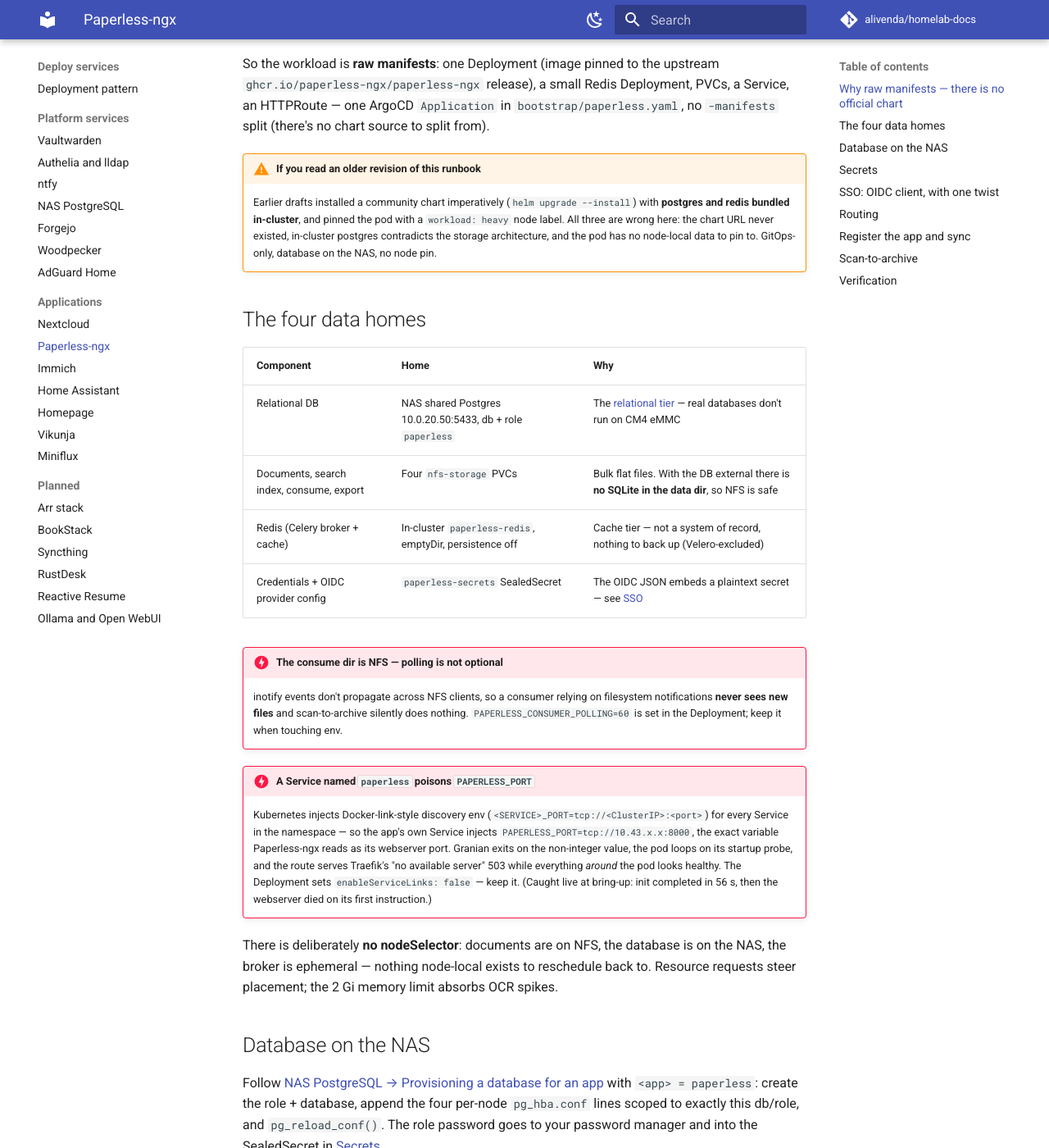
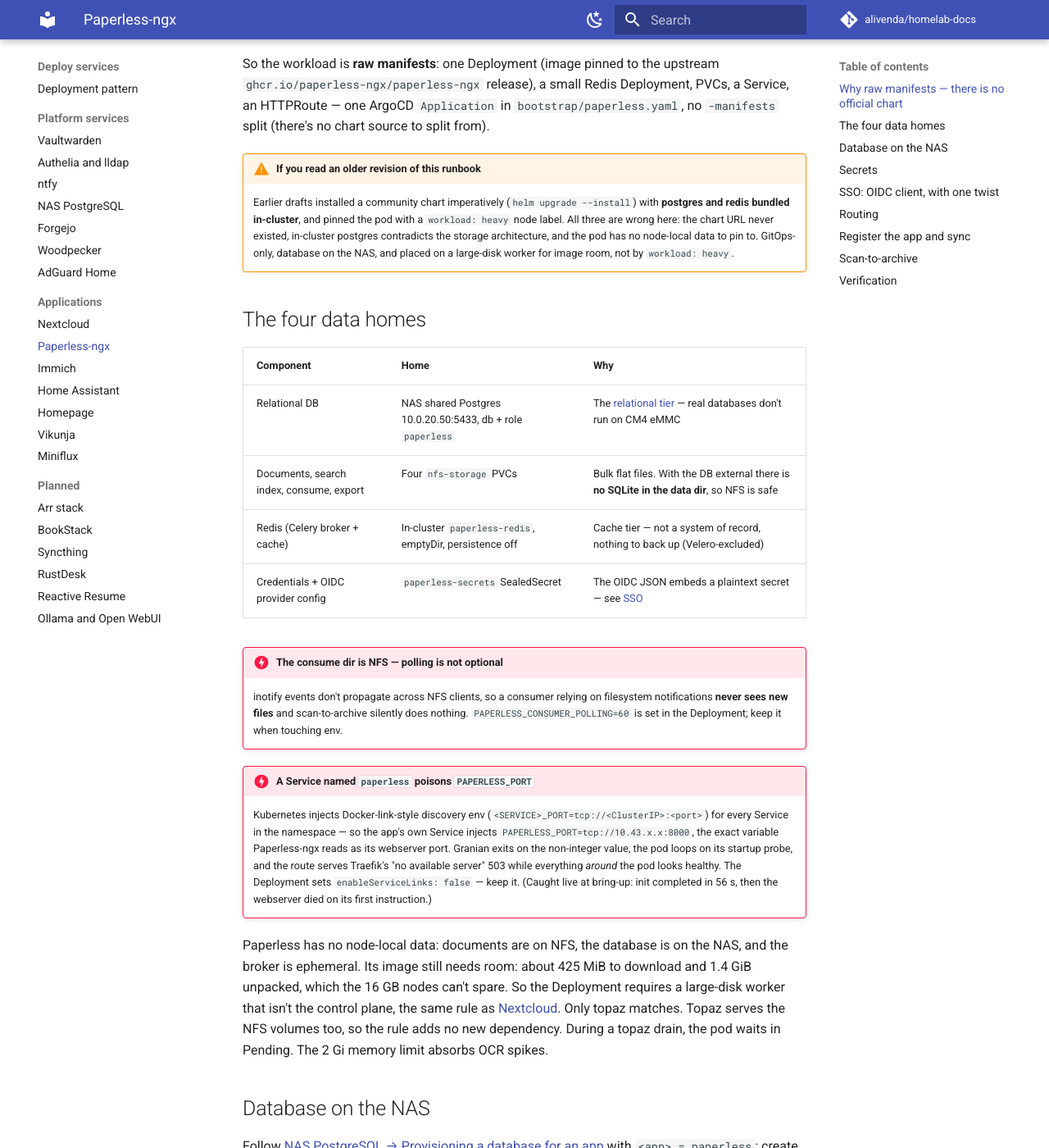
Before and after one commit to alivenda/homelab-docs, an MkDocs documentation site: the page built from docs/deploy/paperless.md, in a window 1280 px wide and 1400 px high, scrolled down 834 px. Shown: the whole window at 82% size. Built offline with MkDocs 1.6.1 and Material for MkDocs 9.7.7, drawn with Linux system fonts in a browser that asks for light colours; comment, search, counter and statistics services are not loaded.

Commit message:
docs: place Paperless on topaz
Paperless now requires a large-disk worker that isn't the control plane,
the same rule as Nextcloud, because its 1.4 GiB unpacked image doesn't fit
the 16 GB nodes' headroom. Replace the "no node pin" text in the runbook
and prerequisites, and list Paperless with the pods that select on
storage=large.

```diff
--- a/docs/deploy/paperless.md
+++ b/docs/deploy/paperless.md
@@ -35,7 +35,8 @@ Service, an HTTPRoute — one ArgoCD `Application` in `bootstrap/paperless.yaml`
     with **postgres and redis bundled in-cluster**, and pinned the pod with a
     `workload: heavy` node label. All three are wrong here: the chart URL never
     existed, in-cluster postgres contradicts the storage architecture, and the pod
-    has no node-local data to pin to. GitOps-only, database on the NAS, no node pin.
+    has no node-local data to pin to. GitOps-only, database on the NAS, and placed
+    on a large-disk worker for image room, not by `workload: heavy`.
 
 ## The four data homes
 
@@ -63,9 +64,13 @@ Service, an HTTPRoute — one ArgoCD `Application` in `bootstrap/paperless.yaml`
     `enableServiceLinks: false` — keep it. (Caught live at bring-up: init
     completed in 56 s, then the webserver died on its first instruction.)
 
-There is deliberately **no nodeSelector**: documents are on NFS, the database is on
-the NAS, the broker is ephemeral — nothing node-local exists to reschedule back to.
-Resource requests steer placement; the 2 Gi memory limit absorbs OCR spikes.
+Paperless has no node-local data: documents are on NFS, the database is on the NAS,
+and the broker is ephemeral. Its image still needs room: about 425 MiB to download
+and 1.4 GiB unpacked, which the 16 GB nodes can't spare. So the Deployment requires
+a large-disk worker that isn't the control plane, the same rule as
+[Nextcloud](nextcloud.md). Only topaz matches. Topaz serves the NFS volumes too, so
+the rule adds no new dependency. During a topaz drain, the pod waits in Pending. The
+2 Gi memory limit absorbs OCR spikes.
 
 ## Database on the NAS { #step-1-database-on-the-nas }
 
```
Also changed, not shown: docs/get-started/prerequisites.md (+1 -1 lines), 1 other file.
